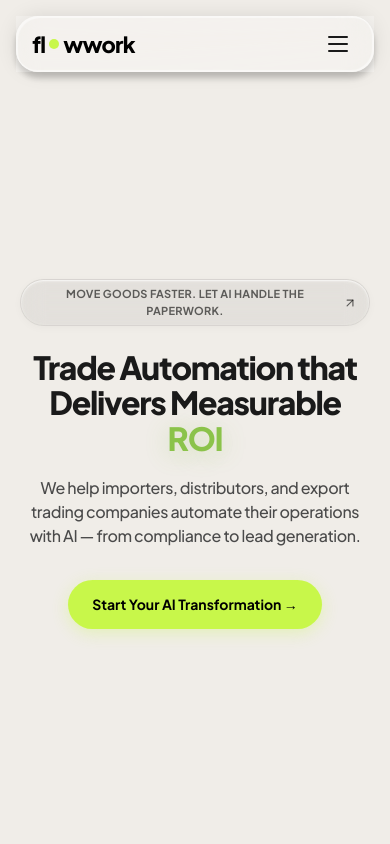
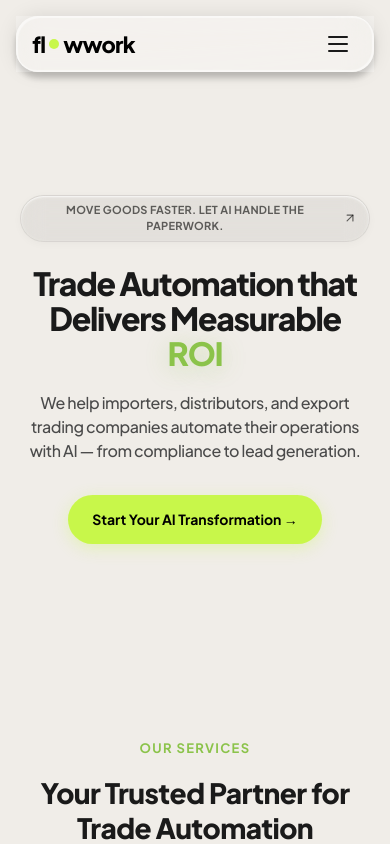
Before and after one commit to atharva-patil-23/flowwork-web, a Next.js app: page / in a window 390 px wide. Shown: the top 844 px of the page. Built offline with nearby package versions, Linux system fonts and the light colour scheme.

Commit message:
redo hero

```diff
--- a/src/app/page.tsx
+++ b/src/app/page.tsx
@@ -7,7 +7,7 @@ export default function Home() {
   return (
     <main className="flex min-h-screen flex-col items-center">
       {/* ═══════════ HERO ═══════════ */}
-      <section className="relative flex flex-col items-center justify-center text-center min-h-[100svh] w-full px-5 sm:px-6 overflow-hidden pt-16 sm:pt-20">
+      <section className="relative flex flex-col items-center justify-center text-center min-h-[80svh] lg:min-h-screen w-full px-5 sm:px-6 overflow-hidden pt-16 sm:pt-20">
         <div className="relative z-20 flex flex-col items-center pointer-events-none">
           <div className="inline-flex items-center gap-1.5 px-3 sm:px-4 py-1.5 rounded-full bg-black/5 text-black/60 text-[11px] sm:text-[13px] font-bold tracking-wide uppercase shadow-[inset_0_1px_2px_rgba(255,255,255,0.8),0_2px_8px_rgba(0,0,0,0.03)] border border-black/5 backdrop-blur-md mb-6 sm:mb-8 pointer-events-auto text-center">
             Move goods faster. Let AI handle the paperwork.
```
